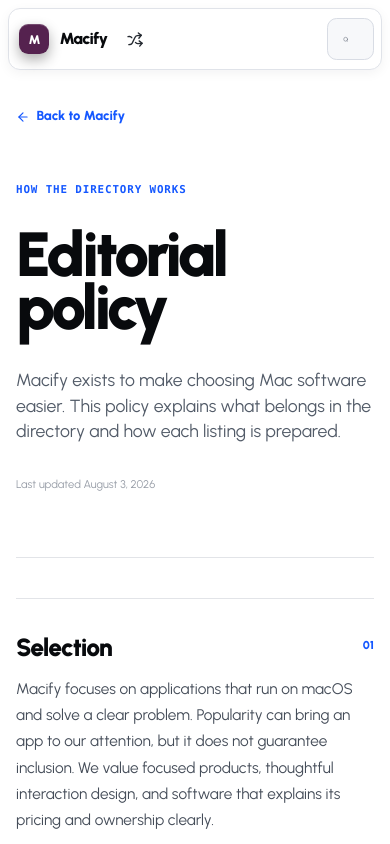
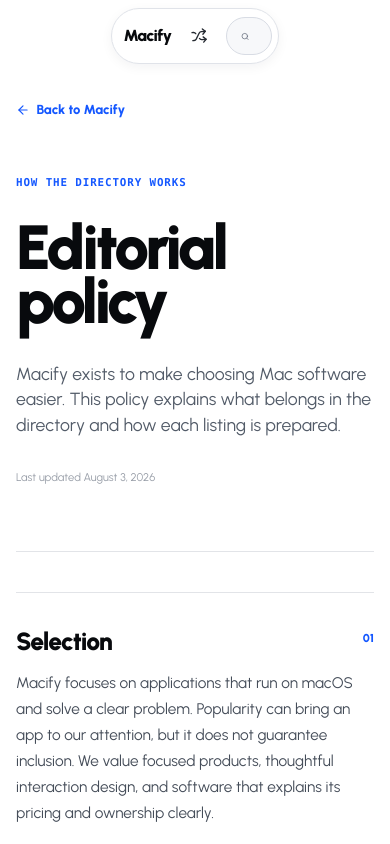
Before and after one commit to AlexTkDev/macify, a Next.js app: page /editorial-policy in a window 390 px wide. Shown: the top 844 px of the page. Built offline with nearby package versions, Linux system fonts and the light colour scheme; a web font is replaced by a local one.

Commit message:
Refine public header layout and search media loading

```diff
--- a/src/app/api/apps/search/route.ts
+++ b/src/app/api/apps/search/route.ts
@@ -1,6 +1,7 @@
 import { and, asc, eq, isNull, sql } from "drizzle-orm";
 import { getDatabase } from "@/db/client";
-import { appTags, apps, mediaAssets, tags } from "@/db/schema";
+import { appTags, apps, tags } from "@/db/schema";
+import { getCardMedia } from "@/lib/directory-shared";
 
 export const dynamic = "force-dynamic";
 
@@ -12,14 +13,12 @@ export async function GET(request: Request) {
   const term = query.toLowerCase();
   const pattern = `%${term}%`;
   const prefix = `${term}%`;
-  const results = await database
+  const applicationRows = await database
     .select({
       id: apps.id,
       slug: apps.slug,
       name: apps.name,
       tagline: apps.tagline,
-      iconStorageKey: sql<string | null>`(select storage_key from ${mediaAssets} where app_id = ${apps.id} and role = 'icon' order by created_at desc limit 1)`,
-      iconAltText: sql<string | null>`(select alt_text from ${mediaAssets} where app_id = ${apps.id} and role = 'icon' order by created_at desc limit 1)`,
     })
     .from(apps)
     .where(and(
@@ -42,6 +41,16 @@ export async function GET(request: Request) {
     )
     .limit(8);
 
+  const { icons } = await getCardMedia(applicationRows.map(({ id }) => id));
+  const results = applicationRows.map((application) => {
+    const icon = icons.get(application.id);
+    return {
+      ...application,
+      iconStorageKey: icon?.storageKey ?? null,
+      iconAltText: icon?.altText ?? null,
+    };
+  });
+
   return Response.json(
     { results },
     { headers: { "Cache-Control": "public, max-age=60, s-maxage=300, stale-while-revalidate=600" } },
--- a/src/components/macify-logo.tsx
+++ b/src/components/macify-logo.tsx
@@ -1,11 +1,13 @@
 import Link from "next/link";
 
-export function MacifyLogo({ compact = false, href = "/" }: { compact?: boolean; href?: string }) {
+export function MacifyLogo({ compact = false, href = "/", showMark = true }: { compact?: boolean; href?: string; showMark?: boolean }) {
   return (
     <Link className="brand" href={href} aria-label={href === "/dashboard" ? "Macify dashboard" : "Macify home"}>
-      <span className="brand-mark" aria-hidden="true">
-        <span>M</span>
-      </span>
+      {showMark && (
+        <span className="brand-mark" aria-hidden="true">
+          <span>M</span>
+        </span>
+      )}
       {!compact && <span className="brand-word">Macify</span>}
     </Link>
   );
--- a/src/components/public-site.tsx
+++ b/src/components/public-site.tsx
@@ -8,7 +8,7 @@ export function PublicHeader() {
   return (
     <header className="public-header">
       <div className="public-header-inner">
-        <MacifyLogo />
+        <MacifyLogo showMark={false} />
         <nav className="public-navigation" aria-label="Primary navigation">
           <a className="public-surprise-link" href="/surprise">
             <span className="public-surprise-icon" aria-hidden="true"><Shuffle size={15} /></span>
--- a/src/styles/public-application.css
+++ b/src/styles/public-application.css
@@ -69,6 +69,12 @@
   flex: 0 0 auto;
   font-size: 1em;
   transform: rotate(5deg) translateY(-0.01em);
+  transition: filter 200ms ease, transform 200ms cubic-bezier(0.22, 1, 0.36, 1);
+}
+
+.application-title-icon:hover {
+  filter: saturate(1.08);
+  transform: rotate(0deg) translateY(-0.06em) scale(1.06);
 }
 
 .application-title-name {
@@ -372,3 +378,7 @@
 }
 
 .related-application-shelf > a:hover strong { color: var(--play-blue); }
+
+@media (prefers-reduced-motion: reduce) {
+  .application-title-icon { transition: none; }
+}
--- a/src/styles/public-shell.css
+++ b/src/styles/public-shell.css
@@ -31,7 +31,7 @@
 .skip-link:focus { transform: translateY(0); }
 
 .public-header {
-  min-height: 5.25rem;
+  min-height: 4.35rem;
   position: sticky;
   top: 0;
   z-index: var(--z-header);
@@ -41,17 +41,18 @@
 }
 
 .public-header-inner {
-  width: min(calc(100% - 3rem), var(--content-width));
-  min-height: 4.1rem;
+  width: fit-content;
+  max-width: min(calc(100% - 3rem), var(--content-width));
+  min-height: 3.35rem;
   margin-top: 0.55rem;
   position: relative;
   display: grid;
-  grid-template-columns: auto minmax(0, 1fr) auto;
+  grid-template-columns: auto auto auto;
   align-items: center;
-  gap: clamp(1rem, 2vw, 2rem);
-  padding: 0.45rem 0.5rem 0.45rem 0.7rem;
+  gap: clamp(0.75rem, 1.6vw, 1.5rem);
+  padding: 0.32rem 0.42rem 0.32rem 0.9rem;
   border: 1px solid #e0e3e9;
-  border-radius: 0.9rem;
+  border-radius: 999px;
   color: #080a0d;
   background: #fff;
   box-shadow: 0 0.2rem 0.75rem rgb(26 29 36 / 0.05);
@@ -69,7 +70,6 @@
 }
 
 .public-header .brand {
-  gap: 0.65rem;
   color: #080a0d;
 }
 
@@ -90,7 +90,7 @@
   letter-spacing: -0.04em;
 }
 
-.public-header .brand-word { font-size: 1.12rem; letter-spacing: -0.035em; }
+.public-header .brand-word { font-size: 1.02rem; letter-spacing: -0.035em; }
 .public-footer .brand-mark { display: none; }
 .public-footer .brand-word { font-size: 1.35rem; }
 
@@ -101,7 +101,7 @@
 }
 
 .public-navigation a {
-  min-height: 2.5rem;
+  min-height: 2.3rem;
   padding: 0.25rem 0.5rem;
   position: relative;
   display: inline-flex;
@@ -153,23 +153,23 @@
 }
 
 .inline-app-search {
-  width: clamp(15rem, 21vw, 18.5rem);
+  width: clamp(10.5rem, 15vw, 13.5rem);
   position: relative;
 }
 
-.inline-app-search:focus-within { width: clamp(17.5rem, 26vw, 21rem); }
+.inline-app-search:focus-within { width: clamp(13rem, 19vw, 15.5rem); }
 
 .header-search-field {
   width: 100%;
-  min-height: 2.75rem;
-  padding: 0 0.85rem;
+  min-height: 2.35rem;
+  padding: 0 0.72rem;
   display: inline-flex;
   align-items: center;
-  gap: 0.65rem;
+  gap: 0.5rem;
   border: 1px solid #d8dce4;
-  border-radius: 0.7rem;
+  border-radius: 999px;
   color: #596271;
-  background: #f7f8fa;
+  background: #f8f9fa;
   transition: border-color 180ms ease, background 180ms ease, box-shadow 180ms ease;
 }
 
@@ -186,7 +186,7 @@
   outline: 0;
   color: #101217;
   background: transparent;
-  font-size: 0.88rem;
+  font-size: 0.82rem;
 }
 
 .header-search-field input::placeholder { color: #68717e; }
--- a/src/styles/responsive-small.css
+++ b/src/styles/responsive-small.css
@@ -12,16 +12,17 @@
   .tag-page-header p { margin-left: 0; }
 
   .public-header {
-    min-height: 4.4rem;
+    min-height: 4rem;
   }
   .public-header-inner {
-    width: calc(100% - 1rem);
-    min-height: 3.5rem;
+    width: fit-content;
+    max-width: calc(100% - 1rem);
+    min-height: 3.15rem;
     margin-top: 0.5rem;
-    padding: 0.3rem 0.45rem 0.3rem 0.65rem;
-    grid-template-columns: auto auto minmax(0, 1fr);
+    padding: 0.25rem 0.36rem 0.25rem 0.72rem;
+    grid-template-columns: auto auto auto;
     gap: 0.45rem;
-    border-radius: 0.75rem;
+    border-radius: 999px;
   }
   .public-header .brand-word { color: #080a0d; font-size: 1rem; }
   .public-header .brand-mark { width: 1.85rem; height: 1.85rem; }
@@ -33,10 +34,10 @@
   .inline-app-search:focus-within { width: min(58vw, 16rem); }
 
   .header-search-field {
-    min-height: 2.65rem;
+    min-height: 2.35rem;
     padding-inline: 0.88rem;
     overflow: hidden;
-    border-radius: 0.6rem;
+    border-radius: 999px;
     background: #f7f8fa;
   }
 
@@ -45,7 +46,7 @@
 
   .public-footer { margin-top: 3rem; gap: 2rem; }
   .public-footer > nav { align-items: flex-start; flex-direction: column; gap: 0.65rem; }
-  .inline-search-panel { position: fixed; top: 4.3rem; right: 0.5rem; left: 0.5rem; width: auto; }
+  .inline-search-panel { position: fixed; top: 4rem; right: 0.5rem; left: 0.5rem; width: auto; }
   .section-intro { align-items: flex-start; flex-direction: column; }
 
   .home-hero { padding: 3.1rem 0 5.25rem; gap: 2.7rem; }
--- a/src/styles/responsive.css
+++ b/src/styles/responsive.css
@@ -24,7 +24,8 @@
 
 @media (max-width: 52rem) {
   .public-header-inner {
-    width: min(calc(100% - 2rem), 44rem);
+    width: fit-content;
+    max-width: min(calc(100% - 2rem), 44rem);
     gap: 1rem;
   }
   .public-navigation { display: flex; }
@@ -36,8 +37,8 @@
   .public-surprise-label { width: 1px; height: 1px; position: absolute; overflow: hidden; clip: rect(0, 0, 0, 0); white-space: nowrap; }
   .public-surprise-icon { width: 1.45rem; height: 1.45rem; }
   .public-header-actions { justify-self: end; }
-  .inline-app-search { width: min(48vw, 18.5rem); }
-  .inline-app-search:focus-within { width: min(56vw, 21rem); }
+  .inline-app-search { width: min(38vw, 12.5rem); }
+  .inline-app-search:focus-within { width: min(46vw, 15rem); }
 
   .public-footer {
     grid-template-columns: 1fr;
```
